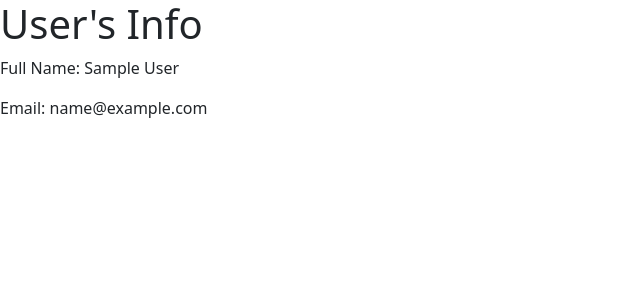
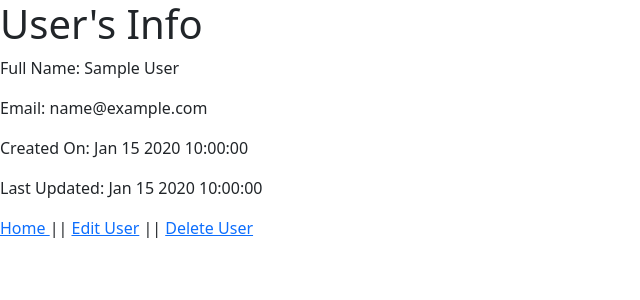
Before and after one commit to daisytorres/users_crud_modularized_final, a Flask app: page /users/1/view in a window 1280 px wide. Shown: the top 300 px of the page, without its empty margins (0-640 px from the left). Run offline with Flask 3, Linux system fonts and the light colour scheme; tables that the repository leaves empty or names only in its code hold one stand-in row (values such as "Sample post").

Commit message:
corrected show_user page, rerouted edit_user

```diff
--- a/flask_app/controllers/users_controller.py
+++ b/flask_app/controllers/users_controller.py
@@ -24,8 +24,8 @@ def new_user():
 def create_user():
     print(request.form)
     #a call to our dog class to create a user from our request form
-    User.create(request.form)
-    return redirect('/users')
+    id = User.create(request.form)
+    return redirect(f'/users/{id}/view')
 
 
 @app.route('/users/<int:id>/view')
@@ -54,12 +54,8 @@ def update_user(id):
         'email':request.form['email'],
         'id': id
     }
-    # data ={
-    #     **request.form, #unpacking
-    #     'id': id
-    # }
     User.update(data)
-    return redirect('/')
+    return redirect(f'/users/{id}/view')
 
 
 @app.route('/users/<int:id>/delete')
--- a/flask_app/templates/show_user.html
+++ b/flask_app/templates/show_user.html
@@ -11,7 +11,9 @@
     <h1>User's Info</h1>
     <p>Full Name: {{one_user.first_name}} {{one_user.last_name}}</p>
     <p>Email: {{one_user.email}}</p>
-
+    <p>Created On: {{one_user.created_at.strftime("%b %d %Y %X")}}</p>
+    <p>Last Updated: {{one_user.updated_at.strftime("%b %d %Y %X")}}</p>
+    <a href="/users"> Home </a>|| <a href="/users/{{one_user.id}}/edit">Edit User</a> || <a href="/users/{{one_user.id}}/delete">Delete User</a></p>
 
 </body>
 </html>
--- a/flask_app/templates/users.html
+++ b/flask_app/templates/users.html
@@ -11,7 +11,7 @@
 <body>
     <h1>Here are the users!</h1>
     {% for one_user in all_users %}
-        <p><a href="/users/{{one_user.id}}/view">{{one_user.first_name}} {{one_user.last_name}}</a> Email: {{one_user.email}} Created At:{{one_user.created_at}} || <a href="/users/{{one_user.id}}/edit">edit</a> | <a href="/users/{{one_user.id}}/delete">Delete User</a></p>
+        <p>{{one_user.first_name}} {{one_user.last_name}}</a> Email: {{one_user.email}} Created At:{{one_user.created_at.strftime("%b %d %Y")}} <a href="/users/{{one_user.id}}/view"> Show User</a>|| <a href="/users/{{one_user.id}}/edit">Edit User</a> || <a href="/users/{{one_user.id}}/delete">Delete User</a></p>
     {% endfor %}
     <a href="/users/new">Add a User</a>
 
```
